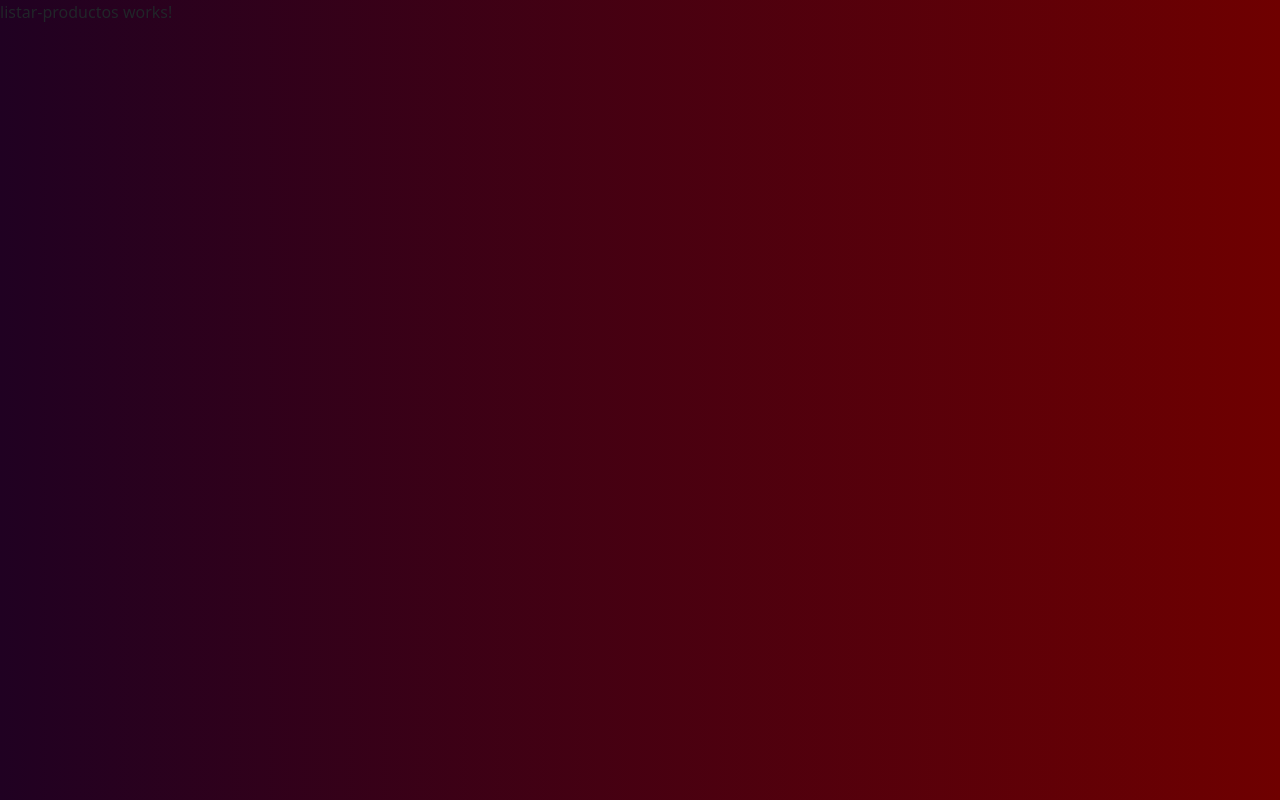
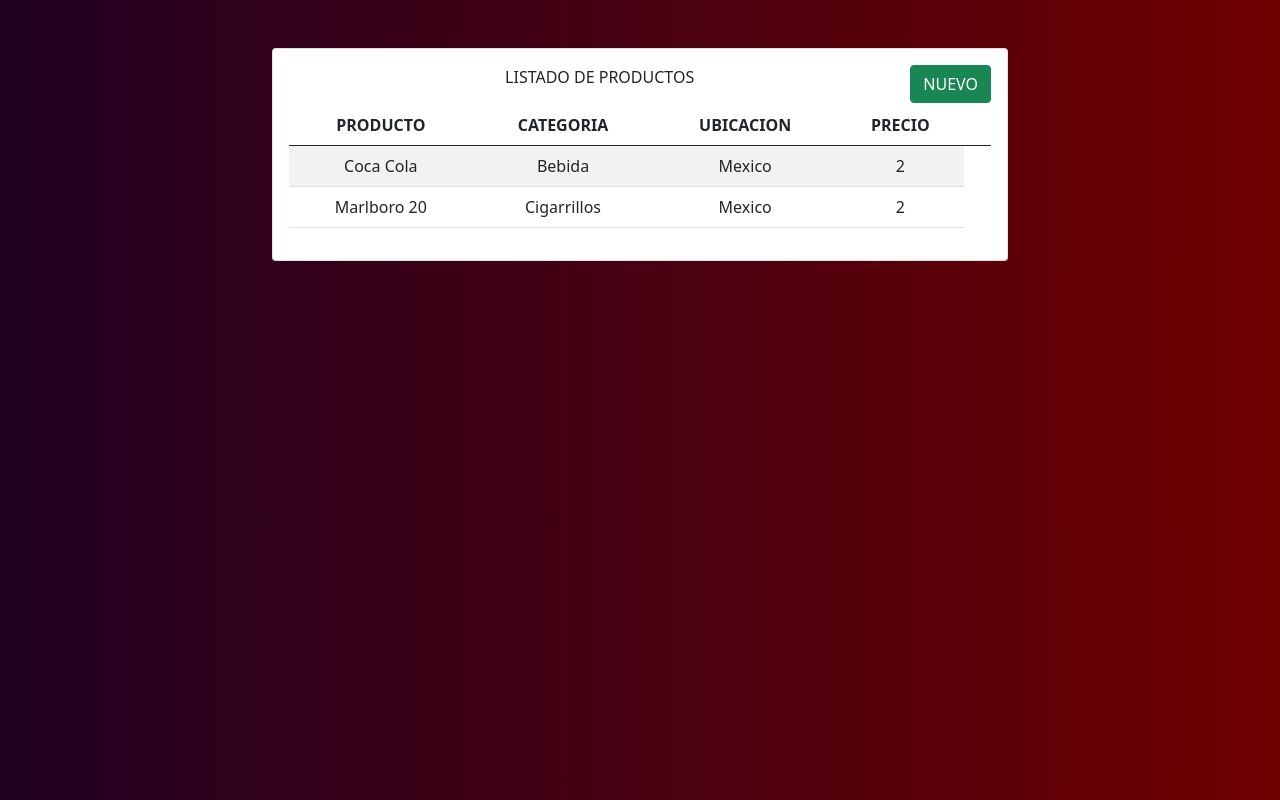
Before and after one commit to fernando-adrian/MEAN, an Angular app: page / in a window 1280 px wide. Built offline with nearby package versions, Linux system fonts and the light colour scheme.

Commit message:
maquetacion de la table de productos

```diff
--- a/src/app/components/listar-productos/listar-productos.component.html
+++ b/src/app/components/listar-productos/listar-productos.component.html
@@ -1 +1,37 @@
-<p>listar-productos works!</p>
+<div class="container mt-5">
+    <div class="row">
+        <div class="col-lg-8 offset-lg-2">
+            <div class="card">
+                <div class="card-body text-center">
+                    <span>LISTADO DE PRODUCTOS</span>
+                    <button class="btn btn-success float-end">NUEVO</button>
+                    <table class="table table-striped mt-3">
+                        <thead>
+                          <tr>
+                            <th scope="col">PRODUCTO</th>
+                            <th scope="col">CATEGORIA</th>
+                            <th scope="col">UBICACION</th>
+                            <th scope="col">PRECIO</th>
+                            <th scope="col"></th>
+                          </tr>
+                        </thead>
+                        <tbody>
+                          <tr>
+                            <td>Coca Cola</td>
+                            <td>Bebida</td>
+                            <td>Mexico</td>
+                            <td>2</td>
+                          </tr>
+                          <tr>
+                            <td>Marlboro 20</td>
+                            <td>Cigarrillos</td>
+                            <td>Mexico</td>
+                            <td>2</td>
+                          </tr>
+                        </tbody>
+                      </table>
+                </div>
+            </div>
+        </div>
+    </div>
+</div>
```
